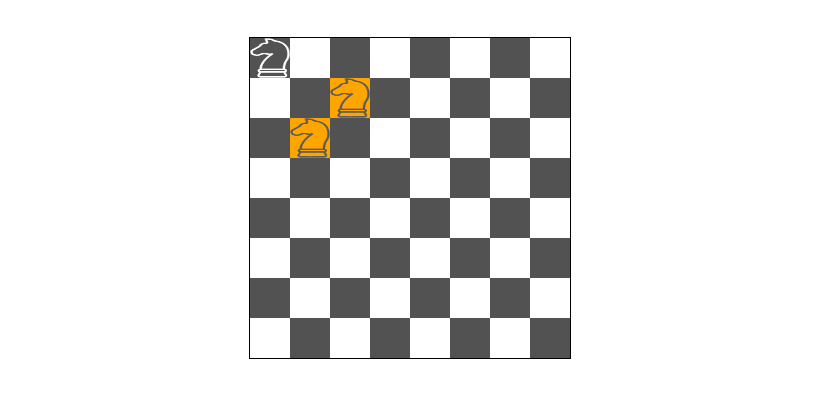
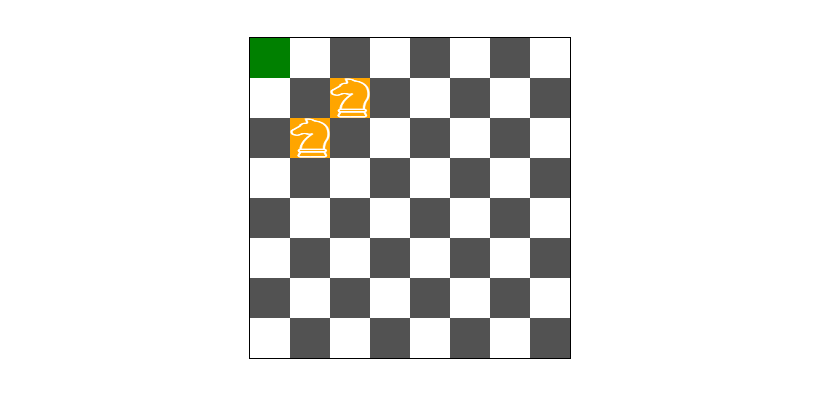
Before and after one commit to 3sther/3sther.github.io, a plain HTML site: page index.html in a window 1280 px wide. Both pictures are taken after a click on the element 320 px from the left and 139 px from the top of the page. Shown: the part 81-478 px from the top of the page, without its empty margins (50-870 px from the left). Drawn offline with Linux system fonts and the light colour scheme.

Commit message:
chg all pics 2 white borders and fix the bg to bg

```diff
--- a/style.css
+++ b/style.css
@@ -52,14 +52,14 @@ h1 {
 }
 
 .active {
-    background-image: url('./images/horse.png');
+    background-image: url('./images/horse_white.png');
     background-color: orange;
     background-size: 100% 100%;
 }
 
 .green {
     background-image: url('./images/horse_white.png');
-    /* background: green; */
+    background: green;
     background-size: 100% 100%;
 
 }
```
